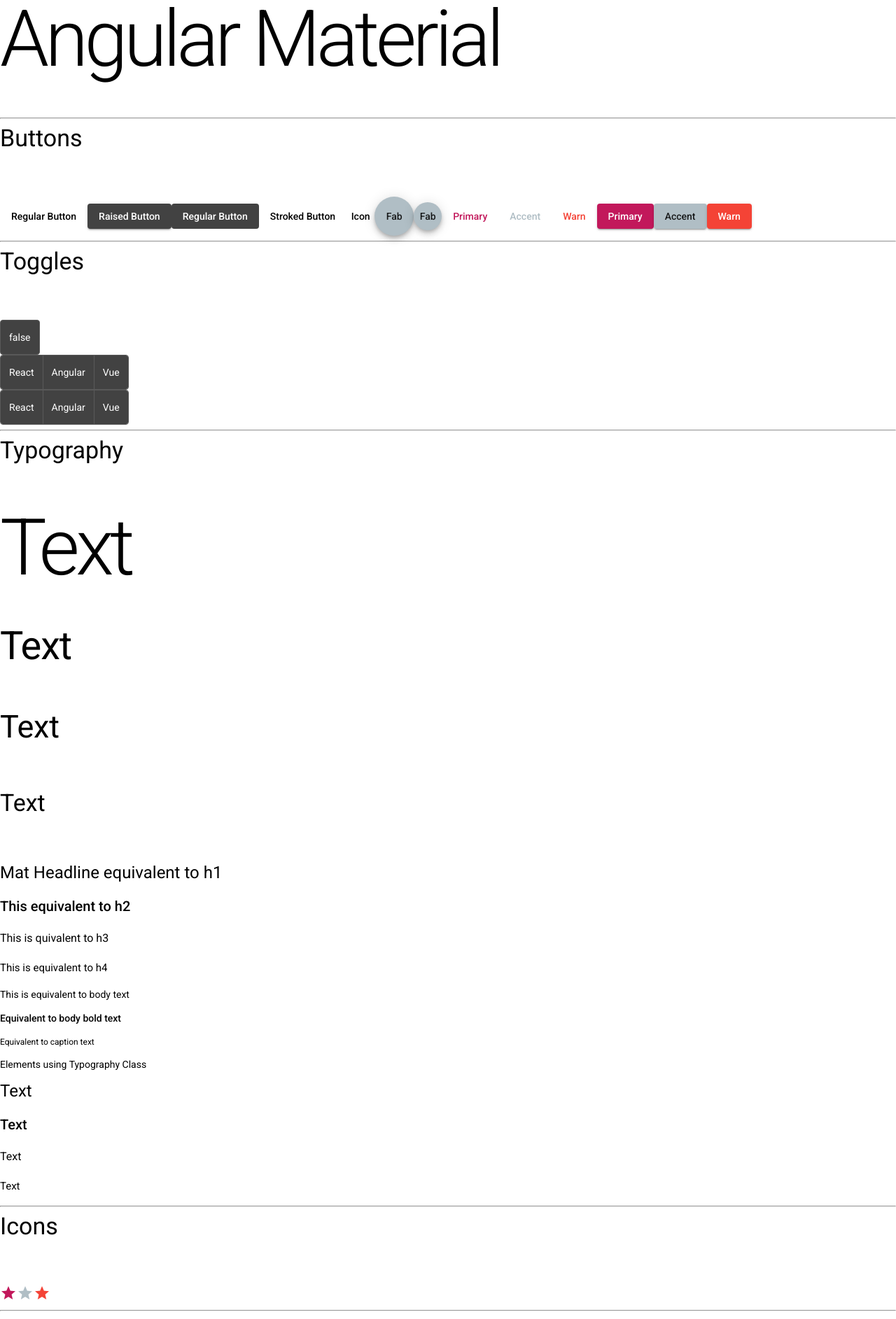
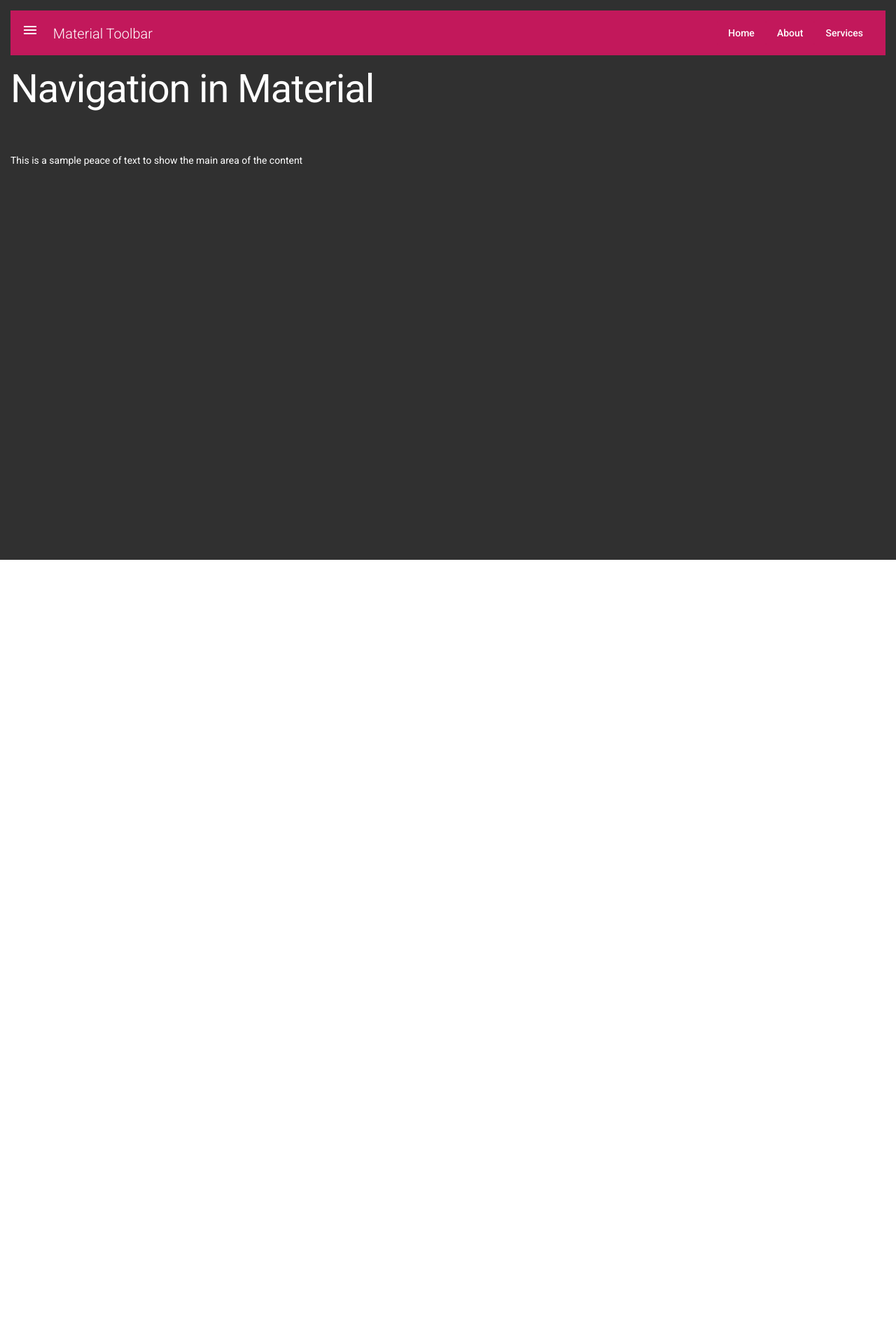
Before and after one commit to Metrophobe/angular-material-layouts, an Angular app: page / in a window 1280 px wide. Shown: the top 1885 px of the page at 70% size. After the commit the page ends 800 px from the top, so only its background shows below. Built offline with nearby package versions, Linux system fonts and the light colour scheme.

Commit message:
ex2-navigation

```diff
--- a/src/app/components/root/app.component.html
+++ b/src/app/components/root/app.component.html
@@ -1,82 +1,42 @@
-<p class="mat-display-4">Angular Material</p>
-<hr>
-<p class="mat-display-1">Buttons</p>
-<button mat-button>Regular Button</button>
-<button mat-raised-button>Raised Button</button>
-<button mat-flat-button>Regular Button</button>
-<button mat-stroked-button>Stroked Button</button>
-<button mat-icon-button>Icon</button>
-<button mat-fab>Fab</button>
-<button mat-mini-fab>Fab</button>
-<button mat-button disableRipple color="primary">Primary</button>
-<button mat-button color="accent">Accent</button>
-<button mat-button color="warn">Warn</button>
-<button mat-raised-button color="primary">Primary</button>
-<button mat-raised-button color="accent">Accent</button>
-<button mat-raised-button color="warn">Warn</button>
-<hr>
-<p class="mat-display-1">Toggles</p>
-<mat-button-toggle #toggle>{{toggle.checked}}</mat-button-toggle>
-<br>
-<mat-button-toggle-group #group='matButtonToggleGroup'>
-    <mat-button-toggle value="react">React</mat-button-toggle>
-    <mat-button-toggle value="angular">Angular</mat-button-toggle>
-    <mat-button-toggle value="vue">Vue</mat-button-toggle>
-</mat-button-toggle-group>
-{{group.value}}
-<br>
-<mat-button-toggle-group #groupTwo='matButtonToggleGroup' multiple>
-    <mat-button-toggle value="react">React</mat-button-toggle>
-    <mat-button-toggle value="angular">Angular</mat-button-toggle>
-    <mat-button-toggle value="vue">Vue</mat-button-toggle>
-</mat-button-toggle-group>
-{{groupTwo.value}}
-<br>
-<hr>
-<p class="mat-display-1">Typography</p>
-<p class="mat-display-4">Text</p>
-<p class="mat-display-3">Text</p>
-<p class="mat-display-2">Text</p>
-<p class="mat-display-1">Text</p>
-<p class="mat-headline">Mat Headline equivalent to h1</p>
-<p class="mat-title">This equivalent to h2</p>
-<p class="mat-subheading-2">This is quivalent to h3</p>
-<p class="mat-subheading-1">This is equivalent to h4</p>
-<p class="mat-body-1">This is equivalent to body text</p>
-<p class="mat-body-2">Equivalent to body bold text</p>
-<p class="mat-caption">Equivalent to caption text</p>
-<p>Elements using Typography Class</p>
-<div class="mat-typography">
-    <h1>Text</h1>
-    <h2>Text</h2>
-    <h3>Text</h3>
-    <h4>Text</h4>
-</div>
-<hr>
-<p class="mat-display-1">Icons</p>
-<mat-icon color="primary">grade</mat-icon>
-<mat-icon color="accent">grade</mat-icon>
-<mat-icon color="warn">grade</mat-icon>
-<hr>
-<p class="mat-display-1">Badges</p>
-<span matBadge="5">Notifications</span>
-<br>
-<span [matBadge]="notify" matBadgeSize="large" [matBadgeHidden]="notify===0"  matBadgeColor="primary">Notifications</span>
-<br>
-<span  matBadge="5" matBadgeSize="small" matBadgePosition="above before" matBadgeColor="accent">Notifications</span>
-<br>
-<span  matBadge="5" matBadgeSize="medium" matBadgePosition="below before" matBadgeColor="warn">Notifications</span>
-<br>
-<span  matBadge="5" matBadgeSize="large" matBadgePosition="above after" matBadgeOverlap="false">Notifications</span>
-<br>
-<hr>
-<p class="mat-display-1">Progress Bars and Spinners</p>
-<br>
-<mat-progress-spinner value="80"></mat-progress-spinner>
-<br>
-<mat-progress-spinner mode="indeterminate"></mat-progress-spinner>
-<br>
-<mat-progress-bar color="accent" mode="determinate" value="40"></mat-progress-bar>
-<br>
-<mat-progress-bar color="accent" mode="indeterminate"></mat-progress-bar>
-<br>
+<mat-sidenav-container>
+    <mat-sidenav [(opened)]=opened>
+            SideNav
+    </mat-sidenav>
+    <mat-sidenav-content>
+        <mat-toolbar color="primary" class="navbar">
+            <div>
+                <mat-icon (click)="opened = !opened">menu</mat-icon>
+                Material Toolbar
+            </div>
+            <div>
+                <button mat-flat-button color="primary" [matMenuTriggerFor]="menu">
+                    Home
+                </button>
+                <button mat-flat-button color="primary">
+                    About
+                </button>
+                <button mat-flat-button color="primary">
+                    Services
+                </button>
+            </div>
+        </mat-toolbar>
+        <br>
+        <p class="mat-display-3">Navigation in Material</p>
+        <p>This is a sample peace of text to show the main area of the content</p>
+    </mat-sidenav-content>
+</mat-sidenav-container>
+
+<mat-menu #menu="matMenu">
+    <button mat-menu-item>Item 1 </button>
+    <button mat-menu-item> Item 2 </button>
+    <button mat-menu-item [matMenuTriggerData]="{data:data}" [matMenuTriggerFor]="submenu">Item 3 </button>
+</mat-menu>
+
+<mat-menu #submenu="matMenu" >
+   <ng-template matMenuContent let-data="data">
+         <button mat-menu-item> Subitem 1 </button>
+         <button mat-menu-item> Subitem 2 {{data.age}} </button>
+         <button mat-menu-item> Subitem 3 {{data.name}} </button>
+   </ng-template>
+
+</mat-menu>
--- a/src/app/components/root/app.component.scss
+++ b/src/app/components/root/app.component.scss
@@ -0,0 +1,25 @@
+.navbar{
+    justify-content: space-between;
+    font-weight: 100;
+}
+
+
+mat-icon {
+    padding-right: 1rem;
+}
+
+span {
+    padding-right: 1rem;
+}
+
+mat-sidenav-container{
+    height:100%;
+}
+
+mat-sidenav{
+    width:200px;
+}
+
+mat-sidenav , mat-sidenav-content{
+    padding: 15px;
+}
--- a/src/app/components/root/app.component.ts
+++ b/src/app/components/root/app.component.ts
@@ -6,6 +6,13 @@
   styleUrls: ['./app.component.scss']
 })
 export class AppComponent {
+
+  data = {
+    name:"Peter",
+    age:50
+  }
+
+  opened = false;
   title = 'Material';
-  notify=20;
+
 }
--- a/src/app/modules/app.module.ts
+++ b/src/app/modules/app.module.ts
@@ -5,6 +5,7 @@
 import { AppComponent } from '../components/root/app.component';
 import { BrowserAnimationsModule } from '@angular/platform-browser/animations';
 import { MaterialModule } from './material.module';
+import { FormsModule } from '@angular/forms';
 
 
 @NgModule({
@@ -12,6 +13,7 @@
     AppComponent
   ],
   imports: [
+    FormsModule,
     BrowserModule,
     AppRoutingModule,
     BrowserAnimationsModule,
--- a/src/app/modules/material.module.ts
+++ b/src/app/modules/material.module.ts
@@ -5,10 +5,12 @@
 import { MatBadgeModule } from '@angular/material/badge';
 import { MatProgressSpinnerModule } from '@angular/material/progress-spinner';
 import { MatProgressBarModule } from '@angular/material/progress-bar';
-
+import { MatToolbarModule } from '@angular/material/toolbar';
+import { MatSidenavModule } from '@angular/material/sidenav';
+import { MatMenuModule } from '@angular/material/menu';
 
 const MaterialComponents = [
-  MatButtonModule, MatButtonToggleModule, MatIconModule, MatBadgeModule, MatProgressSpinnerModule, MatProgressBarModule
+  MatSidenavModule, MatMenuModule, MatButtonModule, MatButtonToggleModule, MatIconModule, MatBadgeModule, MatProgressSpinnerModule, MatProgressBarModule, MatToolbarModule
 ];
 
 @NgModule({
```
Also changed, not shown: 1 other file (tests, documents, lock files or other folders).
